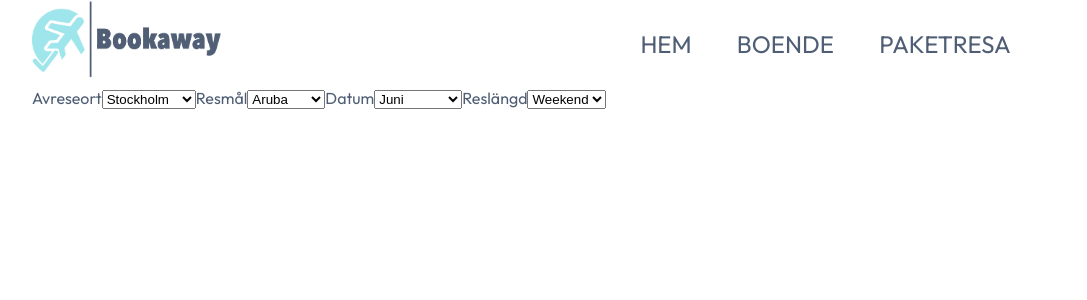
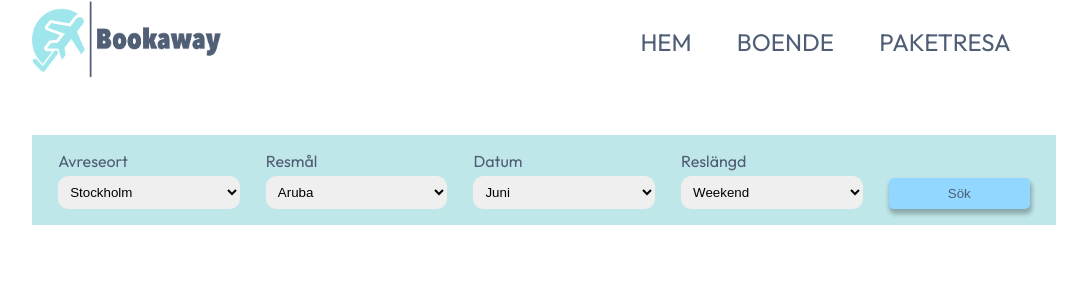
Before and after one commit to maijanp/bookaway, a React (Create React App) app: page / in a window 1280 px wide. Shown: the top 300 px of the page, without its empty margins (96-1183 px from the left). Built offline with nearby package versions, Linux system fonts and the light colour scheme.

Commit message:
syting hotelcard och searchbar

```diff
--- a/src/components/HotelCard/HotelCard.module.css
+++ b/src/components/HotelCard/HotelCard.module.css
@@ -1,20 +1,26 @@
-.imageContainer{
-    width: 500px;
+.imageContainer {
+  width: 40%;
+  padding: 0;
+  margin: 0;
 }
 
-.img{
+img {
+    display: block;
   width: 100%;
 }
 
-.hotelCard{
+.hotelCard {
   align-items: center;
   display: flex;
   flex-direction: row;
-    padding: 2rem;
   margin: auto;
+  box-shadow: 0px 4px 9px 2px rgba(0, 0, 0, 0.27);
+  -webkit-box-shadow: 0px 4px 9px 2px rgba(0, 0, 0, 0.152);
+  -moz-box-shadow: 0px 4px 9px 2px rgba(0, 0, 0, 0.27);
+  margin-bottom: 1rem;
 }
 
-.textWrapper{
+.textWrapper {
   display: flex;
   flex-direction: column;
   margin-left: 2rem;
--- a/src/components/button/button.module.css
+++ b/src/components/button/button.module.css
@@ -5,4 +5,7 @@
     width: fit-content;
     text-decoration: none;
     color: #4F5E75;
+    box-shadow: 1px 4px 4px 1px rgba(0,0,0,0.27);
+-webkit-box-shadow: 1px 4px 4px 1px rgba(0,0,0,0.27);
+-moz-box-shadow: 1px 4px 4px 1px rgba(0,0,0,0.27);
 }
--- a/src/components/search/SearchBar.jsx
+++ b/src/components/search/SearchBar.jsx
@@ -1,4 +1,3 @@
-import { Dropdown } from "bootstrap";
 import React from "react";
 import styles from "../search/SearchBar.module.css"
 
@@ -6,32 +5,42 @@ export default function Searchbar(props) {
 
   return (
     <>
-      <form action="">
+      <form className={styles.searchForm} action="">
+        <div className={styles.selectWrapper}>
           <label for="select1">{props.labelSelect1}</label>
           <select name="select1">
             {props.optionList1.map((objList1, idx) => (
               <option value={objList1}>{objList1}</option>
             ))}
           </select>
+        </div>
+        <div className={styles.selectWrapper}>
           <label for="select2">{props.labelSelect2}</label>
           <select name="select2">
             {props.optionList2.map((objList2, idx) => (
               <option value={objList2}>{objList2}</option>
             ))}
           </select>
+        </div>
 
+        <div className={styles.selectWrapper}>
           <label for="select3">{props.labelSelect3}</label>
           <select name="select3">
             {props.optionList3.map((objList3, idx) => (
               <option value={objList3.month}>{objList3.month}</option>
             ))}
           </select>
+        </div>
+        <div className={styles.selectWrapper}>
           <label for="select4">{props.labelSelect4}</label>
           <select name="select4">
             {props.optionList4.map((objList4) => (
               <option value={objList4}>{objList4}</option>
             ))}
           </select>
+        </div>
+
+        <div className={styles.wrapper}><button type="submit">Sök</button></div>
       </form>
     </>
   );
--- a/src/components/search/SearchBar.module.css
+++ b/src/components/search/SearchBar.module.css
@@ -0,0 +1,43 @@
+form{display: flex;
+flex-direction: row;
+padding: 0.5rem;
+background-color: #BFE6E9;
+justify-content: space-evenly;
+align-items: flex-end;
+margin-top: 5%;}
+
+.selectWrapper{
+    width: 18%;
+    padding: 0.5rem;
+    display: flex;
+    flex-direction: column;
+}
+
+select{
+    border: none;
+    padding: 0.5rem;
+    border-radius: 10px;
+}
+
+button{
+    border: none;
+    background-color: #91D7FF;
+    border-radius: 5px;
+    width: 100%;
+    padding: 00.5rem;
+    height: min-content;
+    text-decoration: none;
+    color: #4F5E75;
+    box-shadow: 1px 4px 4px 1px rgba(0,0,0,0.27);
+    -webkit-box-shadow: 1px 4px 4px 1px rgba(0,0,0,0.27);
+    -moz-box-shadow: 1px 4px 4px 1px rgba(0,0,0,0.27);
+}
+
+.wrapper{
+    padding: 0.5rem;
+    width: 14%;
+}
+
+label{
+    margin-bottom: 5px;
+}
```
Lines whose indentation alone changed are shown as unchanged.
